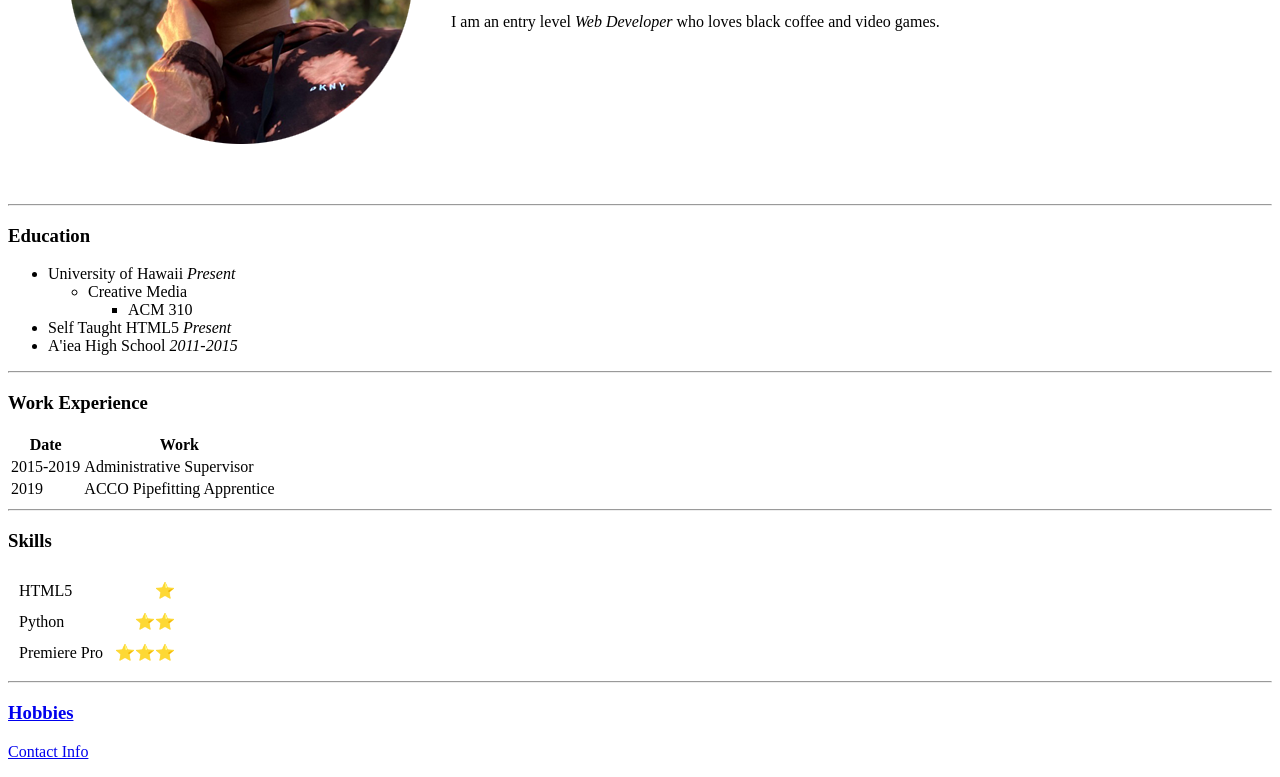
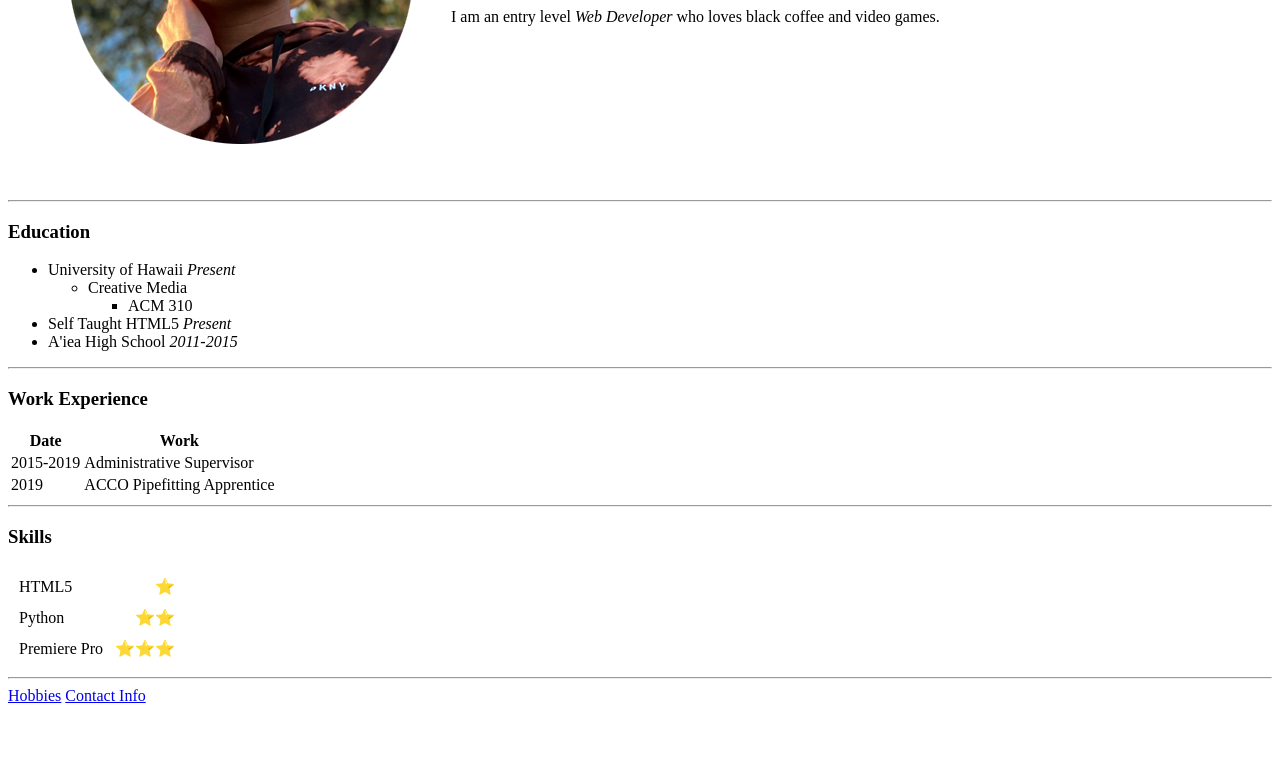
Before and after one commit to Parrisu/CV, a plain HTML site: page index.html in a window 1280 px wide. Shown: the part 258-1035 px from the top of the page. After the commit the page ends 971 px from the top, so only its background shows below. Drawn offline with Linux system fonts and the light colour scheme.

Commit message:
remove doc type and attempt link fix

```diff
--- a/index.html
+++ b/index.html
@@ -1,4 +1,3 @@
-<!DOCTYPE html>
 <html lang="en">
 <head>
     <meta charset="UTF-8">
@@ -75,7 +74,7 @@
              </tr>
         </table>
     <hr>
-    <h3><a href="hobbies.html">Hobbies</a></h3>
-    <p><a href="contact.html">Contact Info</a></p>
+    <a href="hobbies.html">Hobbies</a>
+    <a href="contact.html">Contact Info</a>
 </body>
 </html>
```
